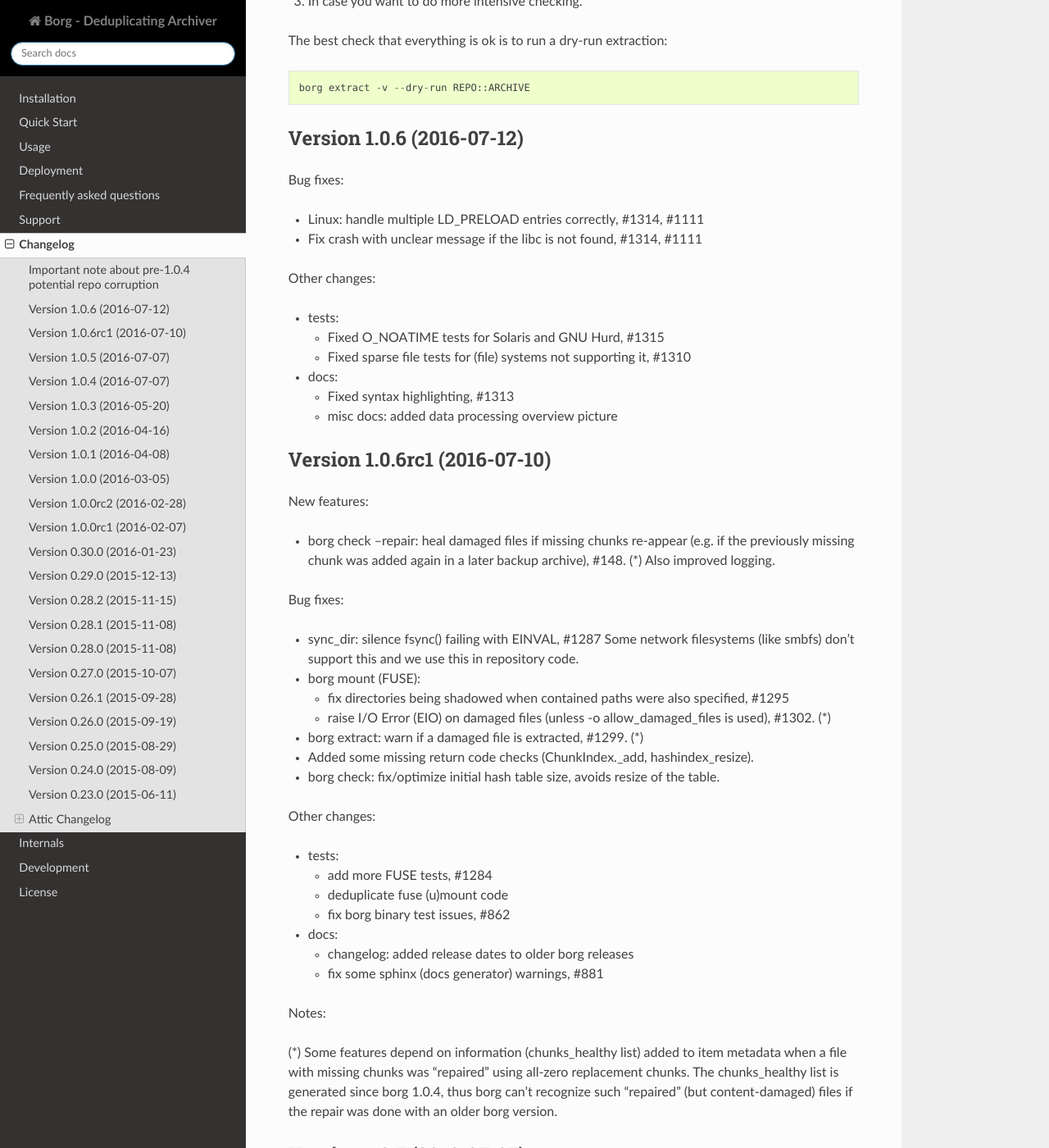
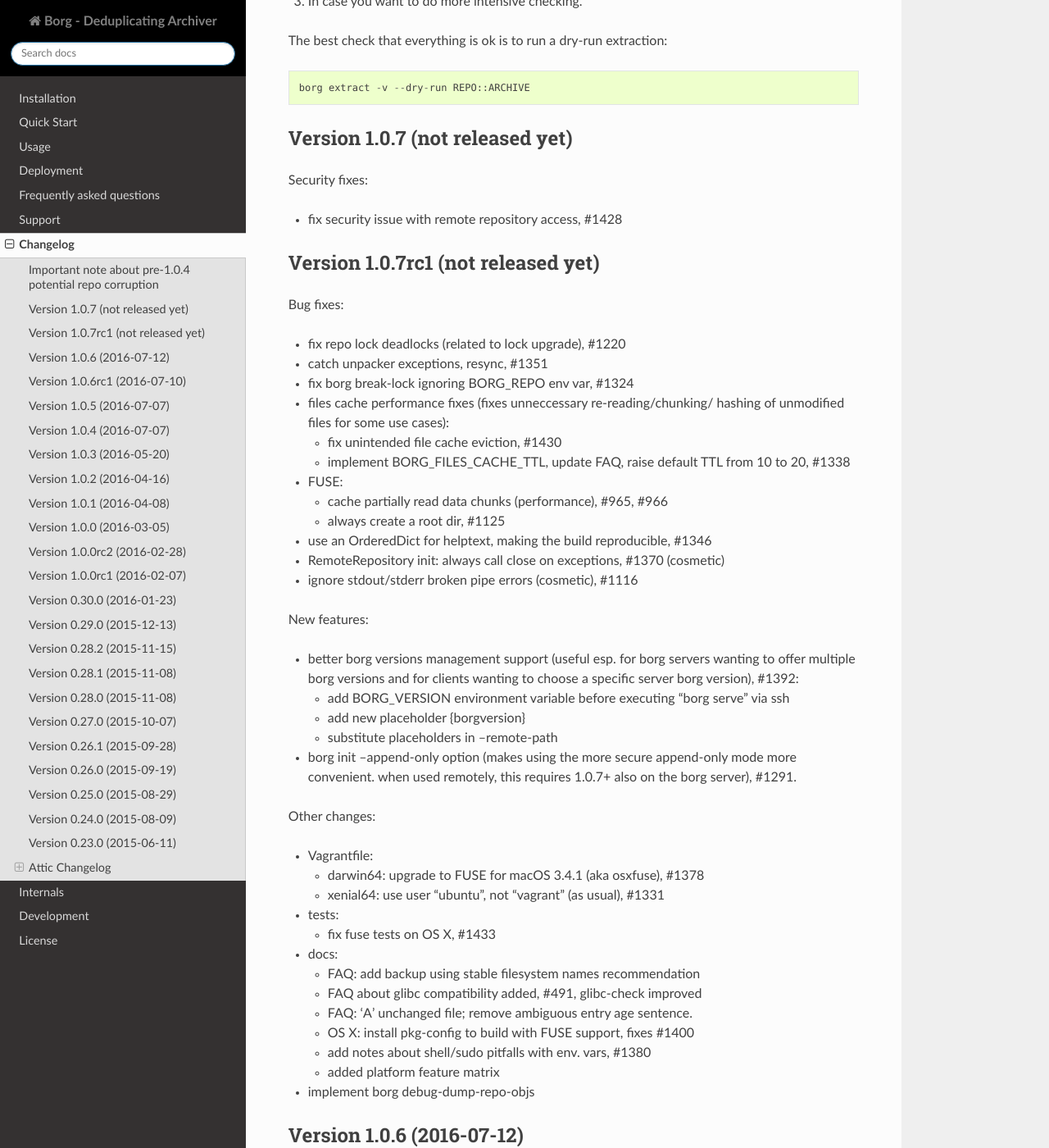
Before and after one commit to borgbackup/borg, a Sphinx documentation site: the page built from docs/changes.rst, in a window 1280 px wide and 1400 px high, scrolled down 1099 px. Shown: the whole window at 82% size. Built offline with Sphinx 7.4.7 and the Read the Docs theme 2.0.0, drawn with Linux system fonts in a browser that asks for light colours; pages that are not in the unit, such as notebooks, are missing from menus; the version number could not be read and is left out.

Commit message:
update CHANGES

```diff
--- a/docs/changes.rst
+++ b/docs/changes.rst
@@ -48,6 +48,70 @@
 The best check that everything is ok is to run a dry-run extraction::
 
     borg extract -v --dry-run REPO::ARCHIVE
+
+
+Version 1.0.7 (not released yet)
+--------------------------------
+
+Security fixes:
+
+- fix security issue with remote repository access, #1428
+
+
+Version 1.0.7rc1 (not released yet)
+-----------------------------------
+
+Bug fixes:
+
+- fix repo lock deadlocks (related to lock upgrade), #1220
+- catch unpacker exceptions, resync, #1351
+- fix borg break-lock ignoring BORG_REPO env var, #1324
+- files cache performance fixes (fixes unneccessary re-reading/chunking/
+  hashing of unmodified files for some use cases):
+
+  - fix unintended file cache eviction, #1430
+  - implement BORG_FILES_CACHE_TTL, update FAQ, raise default TTL from 10
+    to 20, #1338
+- FUSE:
+
+  - cache partially read data chunks (performance), #965, #966
+  - always create a root dir, #1125
+- use an OrderedDict for helptext, making the build reproducible, #1346
+- RemoteRepository init: always call close on exceptions, #1370 (cosmetic)
+- ignore stdout/stderr broken pipe errors (cosmetic), #1116
+
+New features:
+
+- better borg versions management support (useful esp. for borg servers
+  wanting to offer multiple borg versions and for clients wanting to choose
+  a specific server borg version), #1392:
+
+  - add BORG_VERSION environment variable before executing "borg serve" via ssh
+  - add new placeholder {borgversion}
+  - substitute placeholders in --remote-path
+
+- borg init --append-only option (makes using the more secure append-only mode
+  more convenient. when used remotely, this requires 1.0.7+ also on the borg
+  server), #1291.
+
+Other changes:
+
+- Vagrantfile:
+
+  - darwin64: upgrade to FUSE for macOS 3.4.1 (aka osxfuse), #1378
+  - xenial64: use user "ubuntu", not "vagrant" (as usual), #1331
+- tests:
+
+  - fix fuse tests on OS X, #1433
+- docs:
+
+  - FAQ: add backup using stable filesystem names recommendation
+  - FAQ about glibc compatibility added, #491, glibc-check improved
+  - FAQ: 'A' unchanged file; remove ambiguous entry age sentence.
+  - OS X: install pkg-config to build with FUSE support, fixes #1400
+  - add notes about shell/sudo pitfalls with env. vars, #1380
+  - added platform feature matrix
+- implement borg debug-dump-repo-objs
 
 
 Version 1.0.6 (2016-07-12)
```
